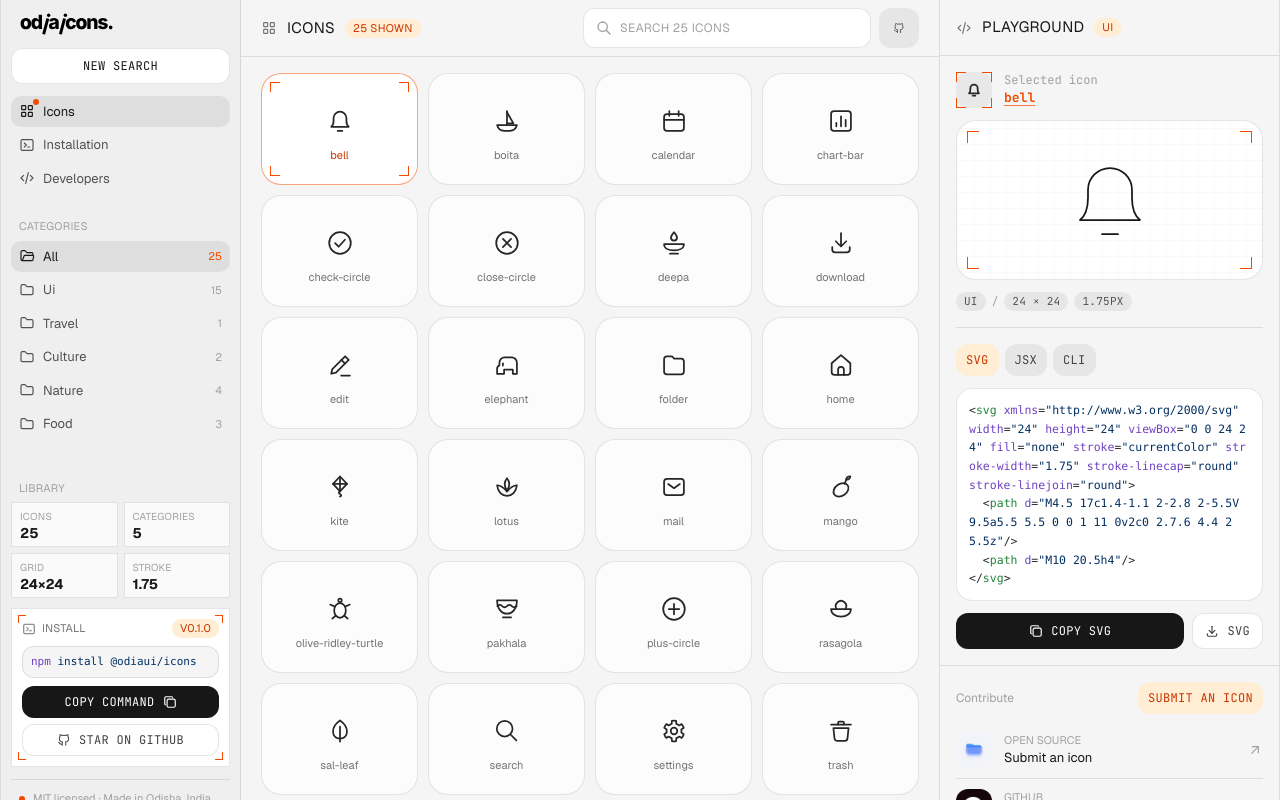
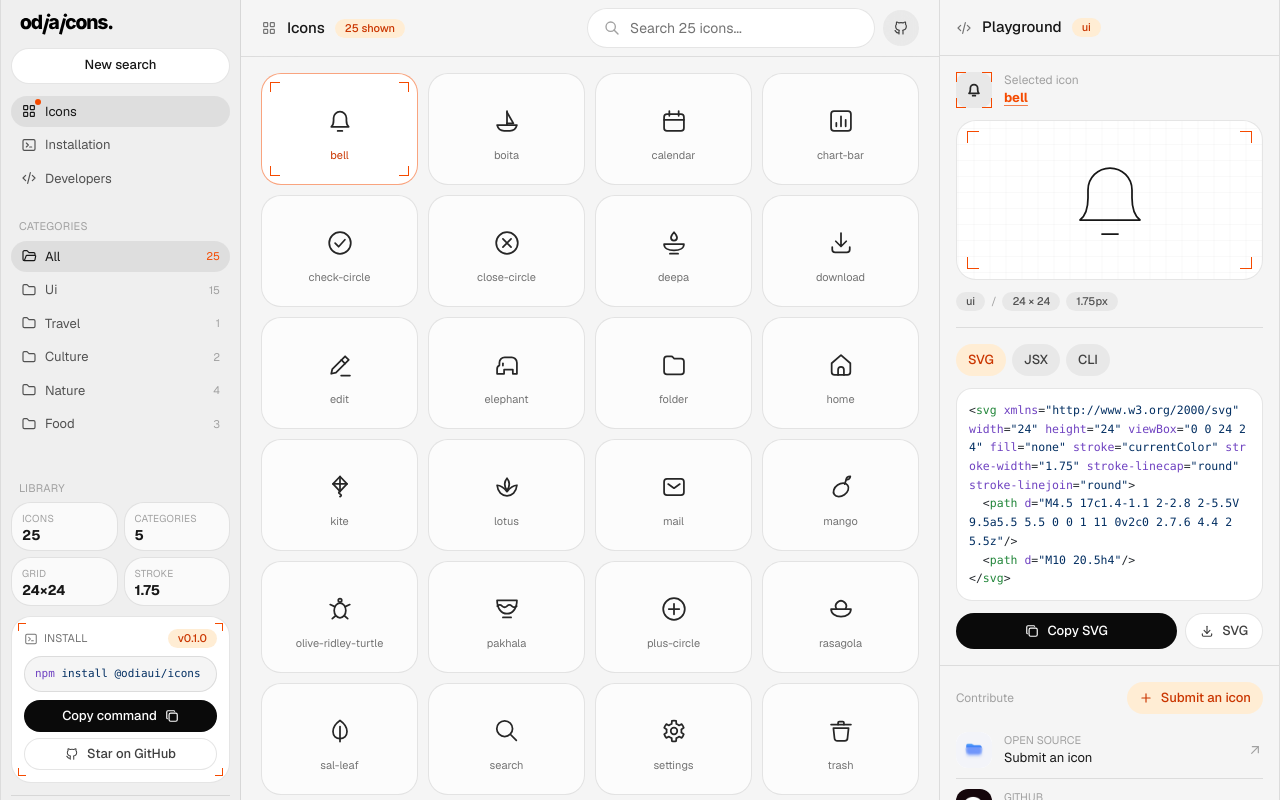
Before and after one commit to rudranboitei/odia-icons, a Next.js app: page /icons in a window 1280 px wide. Shown: the top 800 px of the page. Built offline with nearby package versions, Linux system fonts and the light colour scheme.

Commit message:
style(icons): refine icon browser controls and styling

```diff
--- a/src/components/icon-browser.tsx
+++ b/src/components/icon-browser.tsx
@@ -193,7 +193,7 @@ function SidebarContent({
                 <Link
                   href={item.href}
                   onClick={onClose}
-                  className={`flex items-center gap-2 rounded-sm px-2 py-2 text-[13px] transition-colors lg:py-1.5 ${item.active
+                  className={`flex items-center gap-2 rounded-lg px-2.5 py-2 text-[13px] transition-colors lg:py-1.5 ${item.active
                     ? "bg-black/[0.07] text-neutral-900"
                     : "text-neutral-600 hover:bg-black/[0.04] hover:text-neutral-900"
                     }`}
@@ -233,7 +233,7 @@ function SidebarContent({
                     onClose?.()
                   }}
                   aria-pressed={isActive}
-                  className={`flex w-full cursor-pointer items-center gap-2 rounded-sm px-2 py-2 text-left text-[13px] outline-none transition-colors focus-visible:ring-2 focus-visible:ring-black/40 lg:py-1.5 ${isActive
+                  className={`flex w-full cursor-pointer items-center gap-2 rounded-lg px-2.5 py-2 text-left text-[13px] outline-none transition-colors focus-visible:ring-2 focus-visible:ring-black/40 lg:py-1.5 ${isActive
                     ? "bg-black/[0.07] text-neutral-900"
                     : "text-neutral-600 hover:bg-black/[0.04] hover:text-neutral-900"
                     }`}
@@ -261,7 +261,7 @@ function SidebarContent({
           {sidebarStats.map((stat) => (
             <div
               key={stat.label}
-              className="rounded-none border border-black/10 bg-white/70 px-2 py-1.5"
+              className="rounded-xl border border-black/10 bg-white/70 px-2.5 py-2"
             >
               <p className="text-[10px] tracking-wide text-neutral-400 uppercase">
                 {stat.label}
@@ -273,7 +273,7 @@ function SidebarContent({
           ))}
         </div>
 
-        <div className="relative mt-2.5 rounded-none border border-black/10 bg-white p-2.5">
+        <div className="relative mt-2.5 rounded-xl border border-black/10 bg-white p-3">
           <Corners className="m-1.5 size-2" />
           <div className="flex items-center justify-between">
             <p className="flex items-center gap-1.5 text-[11px] tracking-wide text-neutral-500 uppercase">
@@ -282,7 +282,7 @@ function SidebarContent({
             </p>
             <Tag tone="orange">v0.1.0</Tag>
           </div>
-          <div className="mt-2 rounded-md border border-black/10 bg-[#f5f5f5] px-2 py-1.5 text-[11px] leading-relaxed break-all text-neutral-800">
+          <div className="mt-2 rounded-xl border border-black/10 bg-[#f5f5f5] px-2.5 py-2 text-[11px] leading-relaxed break-all text-neutral-800">
             <ShikiCode code={SITE.install.command} lang="bash" />
           </div>
           <MonoButton variant="solid" size="sm" onClick={onCopyInstall} className="mt-2 w-full">
@@ -514,7 +514,7 @@ export function IconBrowser() {
 
               <div className="hidden min-w-0 items-center gap-2.5 lg:flex">
                 <IconLayoutGrid className="size-4 text-neutral-500" stroke={1.75} />
-                <span className="text-[15px] tracking-wide uppercase">Icons</span>
+                <span className="text-[15px] font-medium text-neutral-900">Icons</span>
                 <Tag tone="orange">{filtered.length} shown</Tag>
               </div>
 
@@ -525,13 +525,13 @@ export function IconBrowser() {
                     type="button"
                     onClick={openSearch}
                     aria-label="Search icons"
-                    className={`flex h-10 w-full cursor-pointer items-center gap-2 rounded-md border border-black/10 bg-white pl-3 text-left text-[12px] tracking-wide uppercase outline-none transition-[border-color,box-shadow] hover:border-black/25 focus-visible:border-black/30 focus-visible:ring-[3px] focus-visible:ring-black/10 ${query ? "pr-11" : "pr-3 sm:pr-20"}`}
+                    className={`flex h-10 w-full cursor-pointer items-center gap-2.5 rounded-full border border-black/10 bg-white pl-4 text-left text-sm outline-none transition-[border-color,box-shadow,background-color] hover:border-black/20 hover:bg-black/[0.01] focus-visible:border-black/20 focus-visible:ring-[3px] focus-visible:ring-black/10 ${query ? "pr-11" : "pr-4 sm:pr-20"}`}
                   >
                     <IconSearch className="size-4 shrink-0 text-neutral-400" />
                     <span
-                      className={`truncate ${query ? "text-neutral-900" : "text-neutral-400"}`}
+                      className={`truncate ${query ? "text-neutral-900" : "text-neutral-500"}`}
                     >
-                      {query || `Search ${icons.length} icons`}
+                      {query || `Search ${icons.length} icons...`}
                     </span>
                   </button>
                   {query ? (
@@ -572,7 +572,7 @@ export function IconBrowser() {
                   target="_blank"
                   rel="noopener"
                   aria-label="GitHub"
-                  className={btn("soft", "lg", "size-10 px-0 max-sm:hidden")}
+                  className={btn("soft", "icon", "max-sm:hidden")}
                 >
                   <IconBrandGithub className="size-4" stroke={1.75} />
                 </a>
@@ -658,7 +658,7 @@ export function IconBrowser() {
         >
           <div className="flex h-14 shrink-0 items-center gap-2.5 border-b border-black/10 px-4">
             <IconCode className="size-4 text-neutral-500" stroke={1.75} />
-            <span className="text-[15px] tracking-wide uppercase">Playground</span>
+            <span className="text-[15px] font-medium text-neutral-900">Playground</span>
             {panelIcon && <Tag tone="orange">{panelIcon.category}</Tag>}
           </div>
 
@@ -688,8 +688,9 @@ export function IconBrowser() {
                   href={SITE.links.contribute}
                   target="_blank"
                   rel="noopener"
-                  className={btn("accent", "sm", "h-7 text-[11px]")}
+                  className={btn("accent", "sm", "h-8 text-[12px]")}
                 >
+                  <IconPlus className="size-3.5" stroke={2} />
                   Submit an icon
                 </a>
               </div>
@@ -772,7 +773,7 @@ export function IconBrowser() {
         }}
         title="Search icons"
         description="Search icons, jump to a category, or run an action."
-        className="w-[calc(100%-1.5rem)] max-w-xl rounded-xl border-black/10 bg-[#f5f5f5] text-neutral-900 max-sm:top-[6%] max-sm:translate-y-0 [--background:#f5f5f5] [--foreground:#171717] [--popover:#f5f5f5] [--popover-foreground:#171717] [--muted:#e5e5e5] [--muted-foreground:#737373] [--input:#e5e5e5] [--border:rgba(0,0,0,0.1)]"
+        className="w-[calc(100%-1.5rem)] max-w-xl rounded-2xl border-black/10 bg-[#f5f5f5] text-neutral-900 max-sm:top-[6%] max-sm:translate-y-0 [--background:#f5f5f5] [--foreground:#171717] [--popover:#f5f5f5] [--popover-foreground:#171717] [--muted:#e5e5e5] [--muted-foreground:#737373] [--input:#e5e5e5] [--border:rgba(0,0,0,0.1)]"
       >
         <Command shouldFilter={false} className="bg-transparent text-neutral-900">
           {/* text-base on phones stops iOS from zooming the page on focus */}
@@ -904,7 +905,7 @@ export function IconBrowser() {
           if (!open) setActive(null)
         }}
       >
-        <DialogContent className="max-h-[88dvh] w-[calc(100%-1.5rem)] gap-0 overflow-hidden rounded-xl border-black/10 bg-[#f5f5f5] p-0  text-neutral-900 sm:max-w-md">
+        <DialogContent className="max-h-[88dvh] w-[calc(100%-1.5rem)] gap-0 overflow-hidden rounded-2xl border-black/10 bg-[#f5f5f5] p-0 text-neutral-900 sm:max-w-md">
           <DialogTitle className="sr-only">{active?.name ?? "Icon"}</DialogTitle>
           <DialogDescription className="sr-only">
             Preview the icon, then copy or download it.
--- a/src/components/icon-playground.tsx
+++ b/src/components/icon-playground.tsx
@@ -49,7 +49,7 @@ export function IconPlayground({
   }
 
   return (
-    <div className="flex w-full min-w-0 flex-col font-mono text-neutral-900">
+    <div className="flex w-full min-w-0 flex-col text-neutral-900">
       {/* Header row: tile + title, like an inbox item */}
       <div className="flex items-start gap-3 px-4 pt-4 pb-3">
         <span className="relative flex size-9 shrink-0 items-center justify-center rounded-md bg-black/[0.05] text-neutral-800">
--- a/src/components/ui-bits.tsx
+++ b/src/components/ui-bits.tsx
@@ -1,8 +1,8 @@
 import * as React from "react"
 
 /**
- * Shared bits for the icons page so every button, tag and bracket
- * comes from one place and matches the dashboard reference.
+ * Shared bits for the /icons page. Visual style matches the landing page:
+ * rounded-full controls, neutral palette, warm surfaces.
  */
 
 /** Orange corner brackets, like the avatar tiles in the reference. */
@@ -29,10 +29,11 @@ export function Tag({
 }) {
   return (
     <span
-      className={`rounded-md px-2 py-1 text-[11px] leading-none tracking-wide whitespace-nowrap uppercase ${tone === "orange"
-        ? "bg-orange-100 text-orange-700"
-        : "bg-black/[0.06] text-neutral-600"
-        } ${className}`}
+      className={`inline-flex items-center rounded-full px-2.5 py-1 text-[11px] leading-none font-medium whitespace-nowrap ${
+        tone === "orange"
+          ? "bg-orange-100 text-orange-700"
+          : "bg-black/[0.05] text-neutral-600"
+      } ${className}`}
     >
       {children}
     </span>
@@ -41,7 +42,7 @@ export function Tag({
 
 export function Kbd({ children }: { children: React.ReactNode }) {
   return (
-    <kbd className="rounded bg-black/[0.06] px-1.5 py-0.5 font-mono text-[10px] text-neutral-500">
+    <kbd className="rounded-md border border-black/10 bg-white px-1.5 py-0.5 text-[10px] font-medium text-neutral-500">
       {children}
     </kbd>
   )
@@ -51,25 +52,24 @@ type Variant = "solid" | "outline" | "soft" | "accent"
 type Size = "sm" | "md" | "lg" | "icon" | "iconSm"
 
 const BASE =
-  "inline-flex shrink-0 cursor-pointer items-center justify-center gap-2 rounded-md font-mono text-[12px] tracking-wide whitespace-nowrap uppercase outline-none transition-[background-color,border-color,color,transform] select-none active:scale-[0.97] focus-visible:ring-2 focus-visible:ring-black/40 focus-visible:ring-offset-2 focus-visible:ring-offset-[#f5f5f5] disabled:pointer-events-none disabled:opacity-50"
+  "inline-flex shrink-0 cursor-pointer items-center justify-center gap-2 rounded-full text-sm font-medium whitespace-nowrap outline-none transition-[background-color,border-color,color,box-shadow,transform] select-none active:scale-[0.98] focus-visible:ring-[3px] focus-visible:ring-black/10 disabled:pointer-events-none disabled:opacity-50"
 
 const VARIANTS: Record<Variant, string> = {
-  solid: "bg-neutral-900 text-white hover:bg-neutral-700",
+  solid: "bg-neutral-950 text-white hover:bg-neutral-800",
   outline:
-    "border border-black/10 bg-white text-neutral-700 hover:border-black/30 hover:text-neutral-900",
-  soft: "bg-black/[0.06] text-neutral-700 hover:bg-black/[0.09] hover:text-neutral-900",
+    "border border-black/10 bg-white text-neutral-700 hover:bg-black/[0.03] hover:text-neutral-950",
+  soft: "bg-black/[0.05] text-neutral-700 hover:bg-black/[0.08] hover:text-neutral-950",
   accent: "bg-orange-100 text-orange-700 hover:bg-orange-200",
 }
 
 const SIZES: Record<Size, string> = {
-  sm: "h-8 px-2.5",
-  md: "h-9 px-3",
-  lg: "h-10 px-3.5",
+  sm: "h-8 px-3 text-[13px]",
+  md: "h-9 px-3.5 text-[13px]",
+  lg: "h-10 px-4",
   icon: "size-9",
-  iconSm: "size-7",
+  iconSm: "size-8",
 }
 
-/** Class string, so anchors and motion elements can wear the same button style. */
 export function btn(variant: Variant = "solid", size: Size = "md", extra = "") {
   return `${BASE} ${VARIANTS[variant]} ${SIZES[size]} ${extra}`
 }
```
